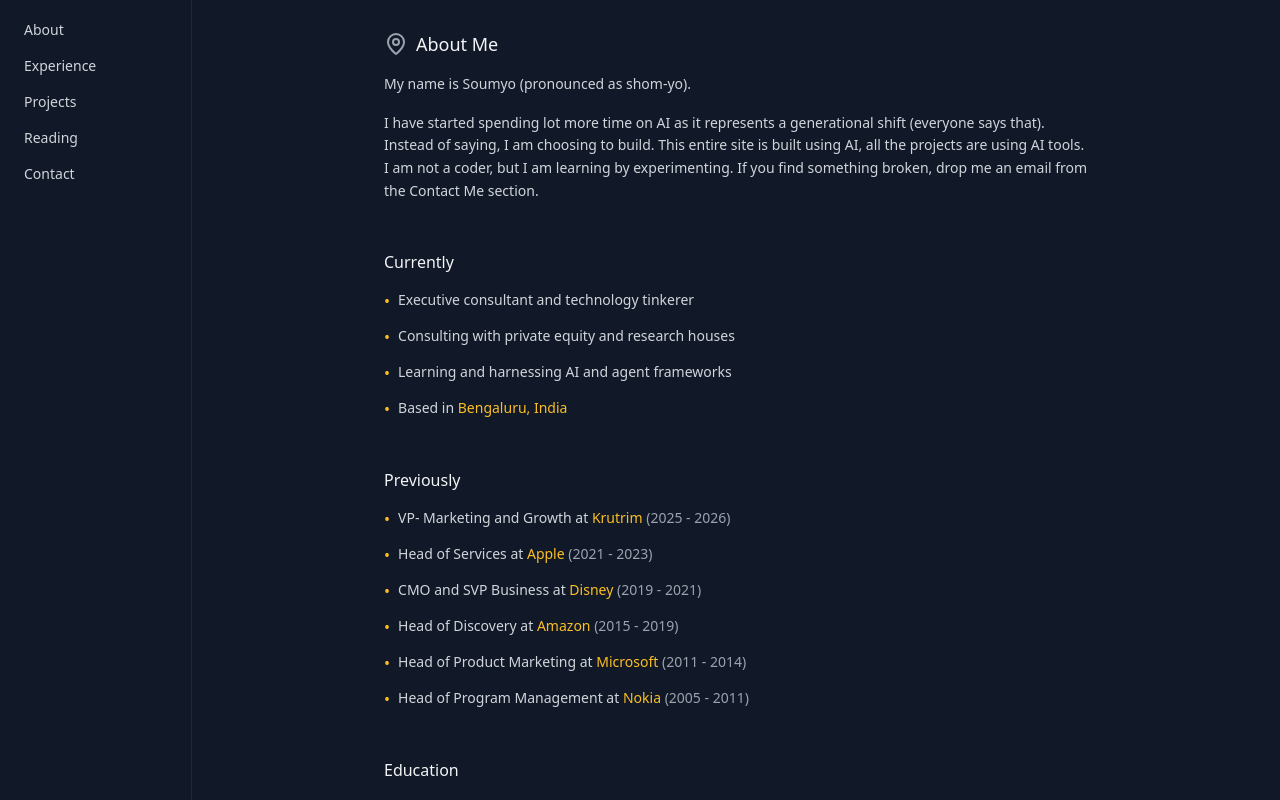
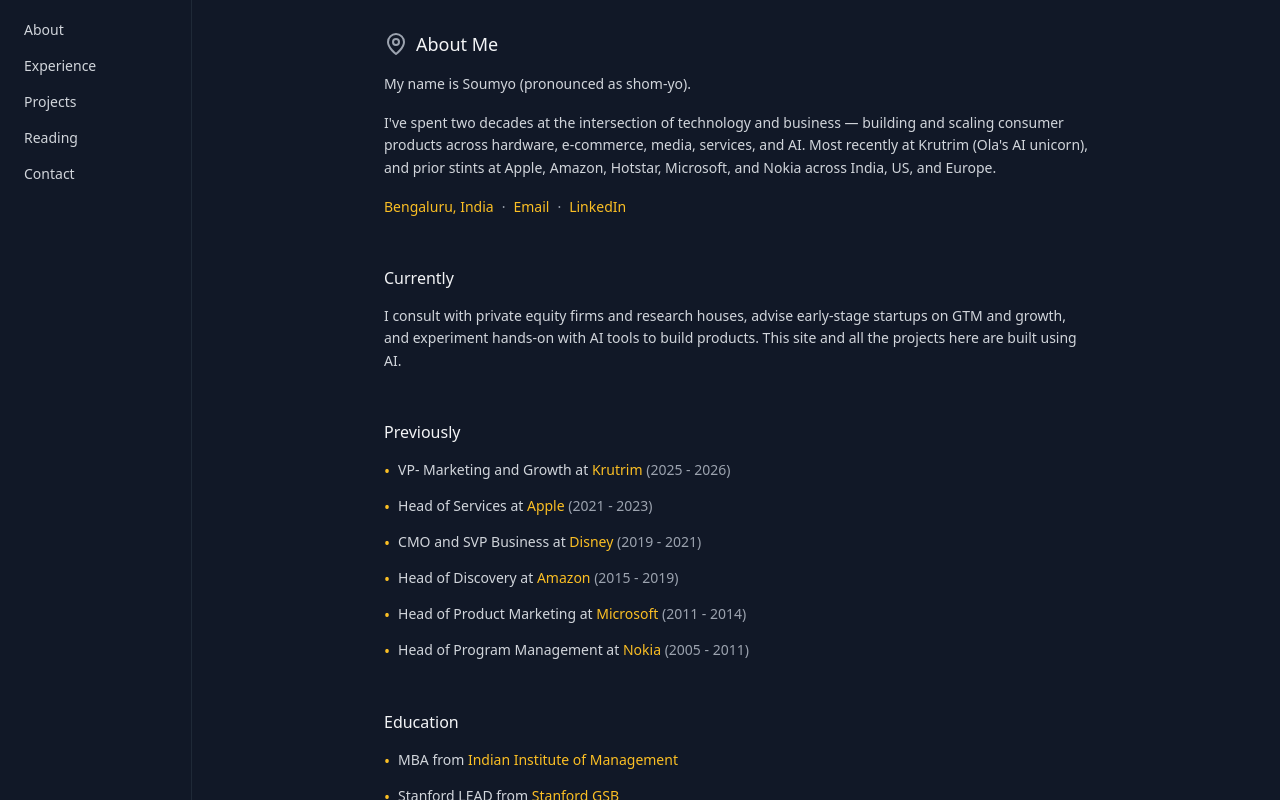
Before and after one commit to friscodanconia/Boltnew-soumyosinhawebsite-16thJan2024, a React (Vite) app: page / in a window 1280 px wide. Built offline with nearby package versions, Linux system fonts and the light colour scheme.

Commit message:
Refactor About page: cleaner hero flow, paragraph-based Currently section, remove duplicate location

```diff
--- a/src/components/AboutMe.tsx
+++ b/src/components/AboutMe.tsx
@@ -1,4 +1,4 @@
-import React, { useRef } from 'react';
+import { useRef } from 'react';
 import { MapPin } from 'lucide-react';
 import { aboutData } from '../data/personalData';
 import { MobileHeader } from './MobileHeader';
@@ -10,7 +10,7 @@ export function AboutMe() {
   const contentRef = useRef<HTMLDivElement>(null);
   useHighlightSearch(contentRef);
 
-  const [name, description] = aboutData.name.split('.\n\n');
+  const { hero, quickFacts } = aboutData;
 
   return (
     <div className="max-w-3xl mx-auto">
@@ -21,40 +21,47 @@ export function AboutMe() {
             <MapPin className="w-6 h-6 text-gray-600 dark:text-gray-400" />
             <h1 className="text-lg font-medium leading-snug text-gray-900 dark:text-gray-100">About Me</h1>
           </div>
-          <p className="text-sm leading-relaxed text-gray-600 dark:text-gray-300 mb-4">
-            {name}.
-          </p>
-          <p className="text-sm leading-relaxed text-gray-600 dark:text-gray-300">
-            {description}
-          </p>
+          <div className="space-y-4">
+            <p className="text-sm leading-relaxed text-gray-600 dark:text-gray-300">
+              {hero.personalIntro}
+            </p>
+            <p className="text-sm leading-relaxed text-gray-600 dark:text-gray-300">
+              {hero.mainParagraph}
+            </p>
+            <p className="text-sm leading-relaxed text-gray-500 dark:text-gray-400">
+              <a
+                href={quickFacts.location.link}
+                target="_blank"
+                rel="noopener noreferrer"
+                className="text-amber-600 dark:text-amber-400 hover:underline"
+              >
+                {quickFacts.location.label}
+              </a>
+              <span className="mx-2 text-gray-400">·</span>
+              <a
+                href={`mailto:${quickFacts.contact.email}`}
+                className="text-amber-600 dark:text-amber-400 hover:underline"
+              >
+                Email
+              </a>
+              <span className="mx-2 text-gray-400">·</span>
+              <a
+                href={quickFacts.contact.linkedin}
+                target="_blank"
+                rel="noopener noreferrer"
+                className="text-amber-600 dark:text-amber-400 hover:underline"
+              >
+                LinkedIn
+              </a>
+            </p>
+          </div>
         </header>
 
         <section className="mb-12 md:mb-8 lg:mb-12">
           <h2 className="text-base font-medium leading-snug text-gray-900 dark:text-gray-100 mb-4">Currently</h2>
-          <ul className="space-y-3">
-            {aboutData.currently.map((item, index) => (
-              <li key={index} className="flex items-start">
-                <span className="text-amber-600 dark:text-amber-400 mr-2">•</span>
-                <span className="text-sm leading-relaxed text-gray-600 dark:text-gray-300">
-                  {item.text}
-                  {item.company && (
-                    <> at <a href={item.companyLink} className="text-amber-600 dark:text-amber-400 hover:underline">{item.company}</a></>
-                  )}
-                  {item.project && (
-                    <>, building <a href={item.projectLink} className="text-amber-600 dark:text-amber-400 hover:underline">{item.project}</a></>
-                  )}
-                  {item.location && (
-                    <> <a
-                      href={item.locationLink}
-                      className="text-amber-600 dark:text-amber-400 hover:underline"
-                      target="_blank"
-                      rel="noopener noreferrer"
-                    >{item.location}</a></>
-                  )}
-                </span>
-              </li>
-            ))}
-          </ul>
+          <p className="text-sm leading-relaxed text-gray-600 dark:text-gray-300">
+            {aboutData.currently}
+          </p>
         </section>
 
         <section className="mb-12 md:mb-8 lg:mb-12">
--- a/src/data/personalData.ts
+++ b/src/data/personalData.ts
@@ -1,23 +1,19 @@
 export const aboutData = {
-  name: "My name is Soumyo (pronounced as shom-yo).\n\nI have started spending lot more time on AI as it represents a generational shift (everyone says that). Instead of saying, I am choosing to build. This entire site is built using AI, all the projects are using AI tools. I am not a coder, but I am learning by experimenting. If you find something broken, drop me an email from the Contact Me section.",
-  currently: [
-    {
-      text: "Executive consultant and technology tinkerer",
+  hero: {
+    personalIntro: "My name is Soumyo (pronounced as shom-yo).",
+    mainParagraph: "I've spent two decades at the intersection of technology and business — building and scaling consumer products across hardware, e-commerce, media, services, and AI. Most recently at Krutrim (Ola's AI unicorn), and prior stints at Apple, Amazon, Hotstar, Microsoft, and Nokia across India, US, and Europe."
+  },
+  quickFacts: {
+    location: {
+      label: "Bengaluru, India",
+      link: "https://maps.google.com/?q=Bengaluru"
     },
-    {
-      text: "Consulting with private equity and research houses",
-      projectLink: "https://www.linkedin.com/in/soumyosinha/"
-    },
-    {
-      text: "Learning and harnessing AI and agent frameworks",
-      projectLink: "https://www.linkedin.com/in/soumyosinha/"
-    },
-    {
-      text: "Based in",
-      location: "Bengaluru, India",
-      locationLink: "https://maps.google.com/?q=Bengaluru"
+    contact: {
+      email: "soumyosinha@gmail.com",
+      linkedin: "https://www.linkedin.com/in/soumyosinha/"
     }
-  ],
+  },
+  currently: "I consult with private equity firms and research houses, advise early-stage startups on GTM and growth, and experiment hands-on with AI tools to build products. This site and all the projects here are built using AI.",
   previously: [
     {
       role: "VP- Marketing and Growth",
```
